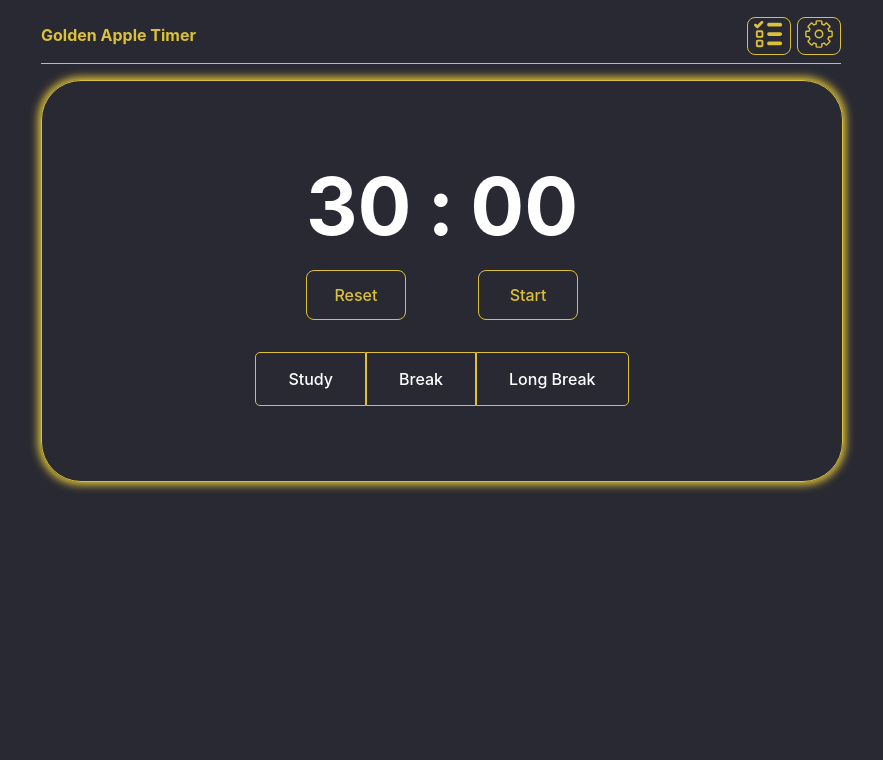
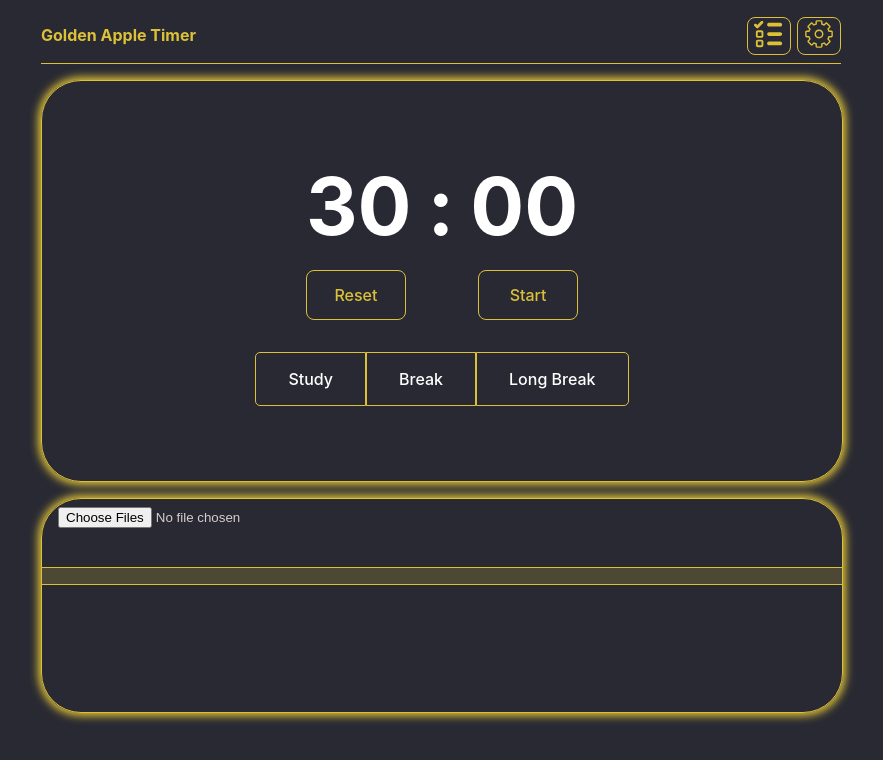
Before and after one commit to germnate/GoldenAppleTimer, a React (Vite) app: page / in a window 1280 px wide. Shown: the top 760 px of the page, without its empty margins (199-1082 px from the left). Built offline with nearby package versions, Linux system fonts and the light colour scheme.

Commit message:
add music player

```diff
--- a/src/App.jsx
+++ b/src/App.jsx
@@ -11,6 +11,8 @@ import { TaskManager } from './components/TaskManager'
 import { Settings } from './components/Settings'
 import { TimerProvider } from './contexts/TimerContext'
 import { SettingsProvider } from './contexts/SettingsContext'
+import { MusicPlayer } from './components/MusicPlayer'
+import { MusicPlayerProvider } from './contexts/MusicPlayerContext'
 
 function App() {
   const [tasksOpen, setTasksOpen] = useState(false);
@@ -45,13 +47,25 @@ function App() {
     })
   }
 
+  function onChangeFile(e) {
+    setFiles(() => {
+      const f = e.target.files
+      if (!f?.length) return;
+      return [...f].map(each => {
+        return { file: each, url: URL.createObjectURL(each) }
+      })
+    })
+  }
+
   return (
     <SettingsProvider>
       <TimerProvider>
+        <MusicPlayerProvider>
           <div className='container'>
             <Header onClickTask={onClickTask} onClickGear={onClickGear} />
             <main>
               <Timer studyTime={timers.studyTime} breakTime={timers.breakTime} longBreakTime={timers.longBreakTime} />
+              <MusicPlayer />
             </main>
             <Modal isOpen={tasksOpen} close={closeTasks} header='Tasks'>
               <TaskManager />
@@ -60,6 +74,7 @@ function App() {
               <Settings save={saveSettings} close={closeSettings} />
             </Modal>
           </div>
+        </MusicPlayerProvider>
       </TimerProvider>
     </SettingsProvider>
   )
--- /dev/null
+++ b/src/components/MusicPlayer/index.jsx
@@ -0,0 +1,29 @@
+import { useMusicPlayer } from "../../hooks";
+
+export function MusicPlayer() {
+    const { musicPlayer } = useMusicPlayer();
+
+    function onChangeFile(e) {
+        musicPlayer.setFiles(e.target.files || [])
+    }
+
+    function onPlay(id) {
+        musicPlayer.startTrack(id);
+    }
+
+    return (
+        <div className='music-container'>
+            <input type='file' id='fileInput' accept='audio/*' multiple onChange={onChangeFile} />
+            <div className='active-song-player music-row active' onClick={musicPlayer.getActiveTrack()?.paused ? musicPlayer.unpause : musicPlayer.pause}>{musicPlayer.getActiveTrack()?.file?.name}</div>
+            <div className='music-list'>
+                {musicPlayer.tracks.map(track => {
+                    return (
+                        <div className={`music-row${track.playing ? ' active' : ''}`} onClick={() => onPlay(track.id)} key={track.id}>
+                            <div>{track.file.name}</div>
+                        </div>
+                    )
+                })}
+            </div>
+        </div>
+    )
+}
--- /dev/null
+++ b/src/contexts/MusicPlayerContext.jsx
@@ -0,0 +1,78 @@
+import { createContext, useState, useRef } from "react";
+import { v4 as uuid } from 'uuid'
+
+export const MusicPlayerContext = createContext();
+
+export function MusicPlayerProvider({ children }) {
+    const [tracks, setTracks] = useState([]);
+    const audioRef = useRef()
+
+    function setFiles(files) {
+        if (!files?.length) return [];
+        return setTracks([...files].map(each => {
+            return {
+                id: uuid(),
+                file: each,
+                url: URL.createObjectURL(each),
+                playing: false,
+                paused: false
+            }
+        }))
+    }
+
+    function startTrack(id) {
+        const track = tracks.find(track => track.id === id)
+        if (!track) {
+            console.error('Something went wrong. No track found.')
+            return;
+        }
+        audioRef.current.src = track.url;
+        setTracks(prevTracks => {
+            return prevTracks.map(old => {
+                if (old.id !== id) return { ...old, playing: false }
+                return { ...old, playing: true }
+            })
+        })
+        audioRef.current.play();
+    }
+
+    function getActiveTrack() {
+        return tracks.find(each => each.playing)
+    }
+
+    function pause() {
+        setTracks(prevTracks => {
+            return prevTracks.map(old => {
+                if (!old.playing) return { ...old, paused: false }
+                return { ...old, paused: true }
+            })
+        })
+        audioRef.current.pause();
+    }
+
+    function unpause() {
+        setTracks(prevTracks => {
+            return prevTracks.map(old => {
+                if (!old.playing) return { ...old, paused: false }
+                return { ...old, paused: false }
+            })
+        })
+        audioRef.current.play();
+    }
+
+    return (
+        <MusicPlayerContext.Provider value={{
+            musicPlayer: {
+                startTrack,
+                pause,
+                unpause,
+                getActiveTrack,
+                setFiles,
+                tracks,
+            }
+        }}>
+            {children}
+            <audio ref={audioRef}></audio>
+        </MusicPlayerContext.Provider>
+    )
+}
--- a/src/hooks/index.js
+++ b/src/hooks/index.js
@@ -1,7 +1,9 @@
 import { TimerContext } from "../contexts/TimerContext";
 import { SettingsContext } from "../contexts/SettingsContext";
+import { MusicPlayerContext } from "../contexts/MusicPlayerContext";
 import { useContext } from "react";
 
 
 export const useTimer = () => useContext(TimerContext);
 export const useSettings = () => useContext(SettingsContext);
+export const useMusicPlayer = () => useContext(MusicPlayerContext)
--- a/src/styles/index.css
+++ b/src/styles/index.css
@@ -2,7 +2,6 @@
     font-family: Inter, system-ui, Avenir, Helvetica, Arial, sans-serif;
     font-weight: 400;
     overflow: hidden;
-
     font-synthesis: none;
     text-rendering: optimizeLegibility;
     -webkit-font-smoothing: antialiased;
@@ -13,9 +12,14 @@ body {
     margin: 0;
     min-height: 100vh;
     min-height: 100dvh;
-    --secondary-color: rgb(41, 41, 51);
+    max-height: 100vh;
+    max-height: 100dvh;
+    overflow-y: auto;
+    --base-primary-color: 220, 193, 56;
+    --base-secondary-color: 41, 41, 51;
+    --secondary-color: rgb(var(--base-secondary-color));
     background-color: var(--secondary-color);
-    --primary-color: #dcc138;
+    --primary-color: rgb(var(--base-primary-color));
     color: var(--primary-color);
 }
 
--- a/src/styles/main-page.css
+++ b/src/styles/main-page.css
@@ -71,7 +71,8 @@ header {
     margin-left: 6px;
 }
 
-.timer-container {
+.timer-container,
+.music-container {
     display: flex;
     flex-direction: column;
     justify-content: center;
@@ -82,6 +83,10 @@ header {
     width: 100%;
     box-shadow: 0 0px 8px 3px var(--primary-color);
     gap: 2rem;
+}
+
+.music-container {
+    height: auto;
 }
 
 .timer {
@@ -119,6 +124,29 @@ header {
     width: 100%;
 }
 
+.music-list {
+    margin: 3rem 0;
+}
+
+.music-row:nth-child(odd) {
+    background-color: rgba(222, 222, 222, 0.15);
+}
+
+.music-row:nth-child(even) {
+    background-color: rgba(222, 222, 222, 0.1);
+}
+
+.music-row {
+    display: flex;
+    gap: 1rem;
+    padding: 0.5rem 1rem;
+}
+
+.music-row.active {
+    outline: 1px solid var(--primary-color);
+    background-color: rgba(var(--base-primary-color), 0.2);
+}
+
 .animate-button {
     transition: transform 100ms;
 }
```
Lines whose indentation alone changed are shown as unchanged.
